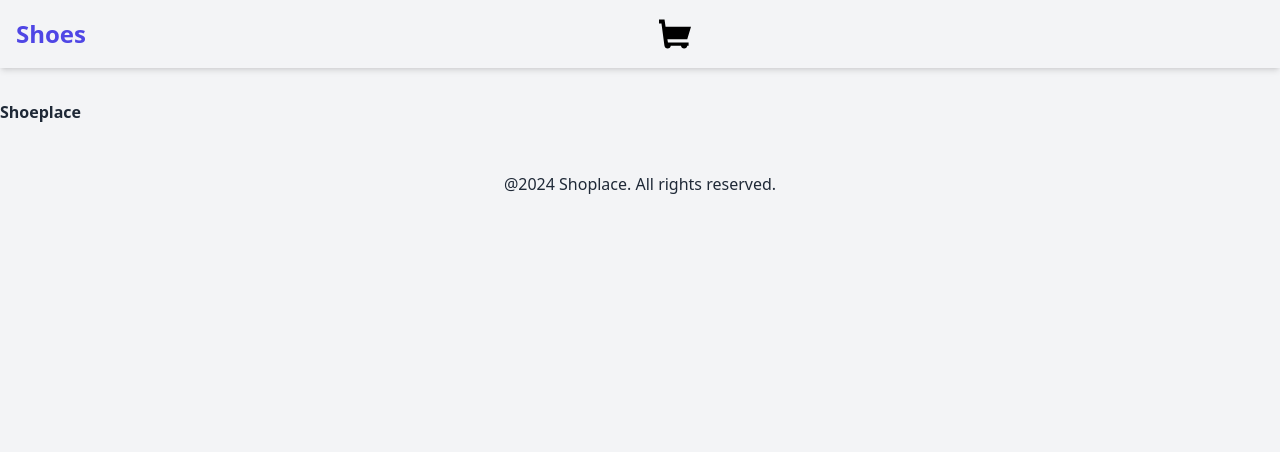
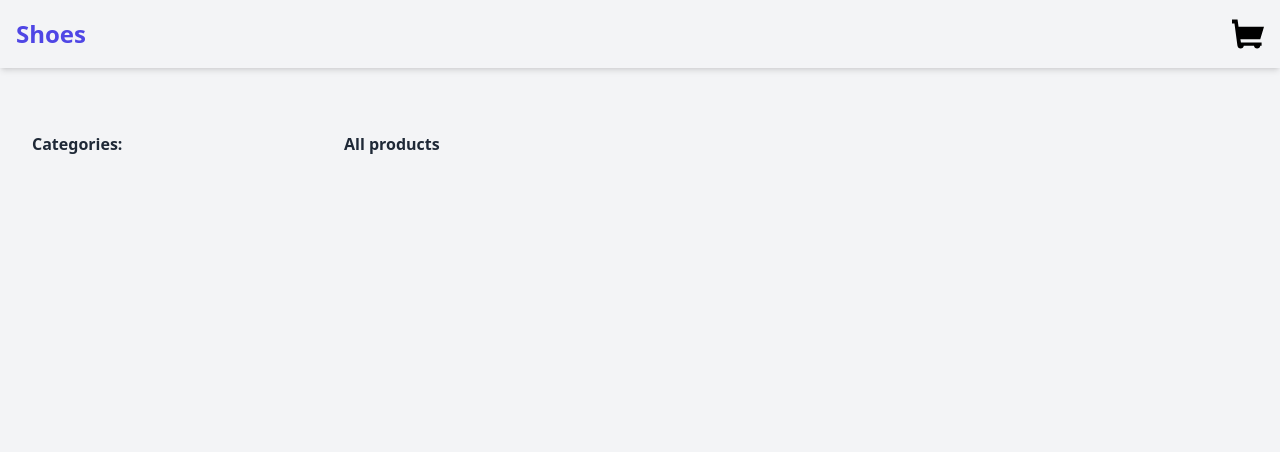
Before and after one commit to kevkatam/Shoeplace, a Django app: page / in a window 1280 px wide. Shown: the top 452 px of the page. Run offline with Django 5.2, Linux system fonts and the light colour scheme; data that the repository does not hold is empty.

Commit message:
modified templates

```diff
--- a/Shoeplace/products/templates/products/product/list.html
+++ b/Shoeplace/products/templates/products/product/list.html
@@ -3,5 +3,41 @@
 {% block title %}Shoeplace{% endblock %}
 
 {% block content %}
-  <h1 class="font-bold">Shoeplace</h1>
+
+  <div class="container mx-auto p-4 flex">
+    <aside class="w-1/4 p-4">
+      <h2 class="font-bold">Categories:</h2>
+      <ul>
+        {% for category in categories %}
+	<li>
+	  <a href="{% url 'products:product_list_by_category' category.slug %}">{{ category.name }}</a>
+	</li>
+        {% endfor %}
+      </ul>
+    </aside>
+    <main class="w-3/4 p-4">
+      {% if category %}
+      <h2 class="font-bold mb-4">{{ category.name }}</h2>
+      {% else %}
+      <h2 class="font-bold mb-4">All products</h2>
+      {% endif %}
+      <div class="grid grid-cols-3 gap-4">
+        {% for product in products %}
+	<a href="{% url 'products:product_detail' product.id product.slug %}">
+        <div>
+          {% if product.image %}
+          <img class="w-full h-auto max-w-xs mx-auto" src="{{product.image.url}}" alt="{{ product.name }}">
+          {% else %}
+          <p>The image is not available.</p>
+          {% endif %}
+          <h3 class="font-semibold">{{ product.name }}</h3>
+          <p>{{ product.description }}</p>
+          <p class="text-indigo-600">KES {{ product.price }}</p>
+        </div>
+        </a>
+        {% endfor %}
+      </div>
+    </main>
+  </div>
+
 {% endblock %}
--- a/Shoeplace/static/dist/styles.css
+++ b/Shoeplace/static/dist/styles.css
@@ -597,6 +597,10 @@
   margin-right: auto;
 }
 
+.mb-4 {
+  margin-bottom: 1rem;
+}
+
 .mt-auto {
   margin-top: auto;
 }
@@ -609,12 +613,36 @@
   display: flex;
 }
 
+.grid {
+  display: grid;
+}
+
+.h-auto {
+  height: auto;
+}
+
 .min-h-screen {
   min-height: 100vh;
 }
 
+.w-1\/4 {
+  width: 25%;
+}
+
+.w-3\/4 {
+  width: 75%;
+}
+
 .w-8 {
   width: 2rem;
+}
+
+.w-full {
+  width: 100%;
+}
+
+.max-w-xs {
+  max-width: 20rem;
 }
 
 .flex-grow {
@@ -623,6 +651,10 @@
 
 .transform {
   transform: translate(var(--tw-translate-x), var(--tw-translate-y)) rotate(var(--tw-rotate)) skewX(var(--tw-skew-x)) skewY(var(--tw-skew-y)) scaleX(var(--tw-scale-x)) scaleY(var(--tw-scale-y));
+}
+
+.grid-cols-3 {
+  grid-template-columns: repeat(3, minmax(0, 1fr));
 }
 
 .flex-col {
@@ -635,6 +667,10 @@
 
 .justify-between {
   justify-content: space-between;
+}
+
+.gap-4 {
+  gap: 1rem;
 }
 
 .bg-gray-100 {
@@ -664,6 +700,10 @@
   font-weight: 700;
 }
 
+.font-semibold {
+  font-weight: 600;
+}
+
 .text-gray-800 {
   --tw-text-opacity: 1;
   color: rgb(31 41 55 / var(--tw-text-opacity));
--- a/Shoeplace/templates/includes/nav.html
+++ b/Shoeplace/templates/includes/nav.html
@@ -12,5 +12,5 @@
 </g>
   </svg>
 
-  <a>
+  </a>
 </nav>
```
Also changed, not shown: Shoeplace/products/templates/products/product/detail.html (+7 -1 lines).
